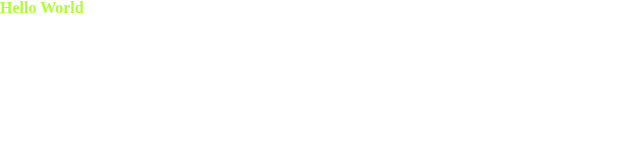
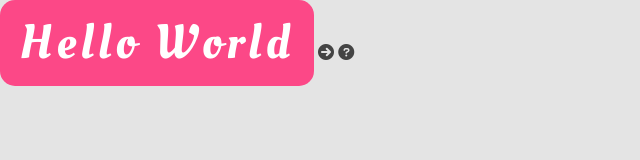
Before and after one commit to Kumitasu/Responsive-project, a website: page public/index.html in a window 1280 px wide. Shown: the whole page, without its empty margins (0-640 px from the left). Drawn offline with nearby package versions, Linux system fonts and the light colour scheme.

Commit message:
update styles

```diff
--- a/public/index.html
+++ b/public/index.html
@@ -6,10 +6,12 @@
           content="width=device-width, user-scalable=no, initial-scale=1.0, maximum-scale=1.0, minimum-scale=1.0">
     <meta http-equiv="X-UA-Compatible" content="ie=edge">
     <link rel="stylesheet" href="css/style.css">
+    <link rel="stylesheet" href="https://cdnjs.cloudflare.com/ajax/libs/font-awesome/6.0.0-beta3/css/all.min.css" integrity="sha512-Fo3rlrZj/k7ujTnHg4CGR2D7kSs0v4LLanw2qksYuRlEzO+tcaEPQogQ0KaoGN26/zrn20ImR1DfuLWnOo7aBA==" crossorigin="anonymous" referrerpolicy="no-referrer" />
     <title>Responsive project</title>
 </head>
 <body>
 <h1>Hello World</h1>
-
+<span class="fas fa-arrow-circle-right"></span>
+<span class="fas fa-question-circle"></span>
 </body>
 </html>
--- a/src/styles/_custom.scss
+++ b/src/styles/_custom.scss
@@ -1,3 +1,19 @@
+body{
+  height: 100vh;
+  width: 100%;
+  background-color:$main-background-color;
+  color: $main-font-color;
+  font-family: 'Open Sans', sans-serif;
+}
+
 h1{
-  color: greenyellow;
+  font-size:3em;
+  color:white;
+  background-color:$logo-background-color;
+  padding: 0.4em;
+  display: inline-block;
+  border-radius: 15px;
+  font-family: 'Oleo Script', cursive;
+  letter-spacing:0.1em;
+  font-weight:300;
 }
--- /dev/null
+++ b/src/styles/_fonts.scss
@@ -0,0 +1,6 @@
+@import url('https://fonts.googleapis.com/css2?family=Open+Sans:wght@300;400;500;700&display=swap');
+@import url('https://fonts.googleapis.com/css2?family=Oleo+Script:wght@400;700&display=swap');
+
+body {
+  font-family: 'Open Sans', sans-serif;
+}
--- /dev/null
+++ b/src/styles/_variables.scss
@@ -0,0 +1,8 @@
+//tło strony
+$main-background-color:#E4E4E4;
+//kolor tekstu
+$main-font-color:#444444;
+//tło logo
+$logo-background-color:#fc4887;
+//niebieskie przyciski
+$button-featured-color:#1691C3;
--- a/src/styles/style.scss
+++ b/src/styles/style.scss
@@ -1,3 +1,8 @@
+@import "variables";
+@import "mixins";
+
 @import "reset";
 @import "grid";
+@import "fonts";
+
 @import "custom";
```
Also changed, not shown: public/css/style.css, src/styles/_mixins.scss (added), 1 other file.
